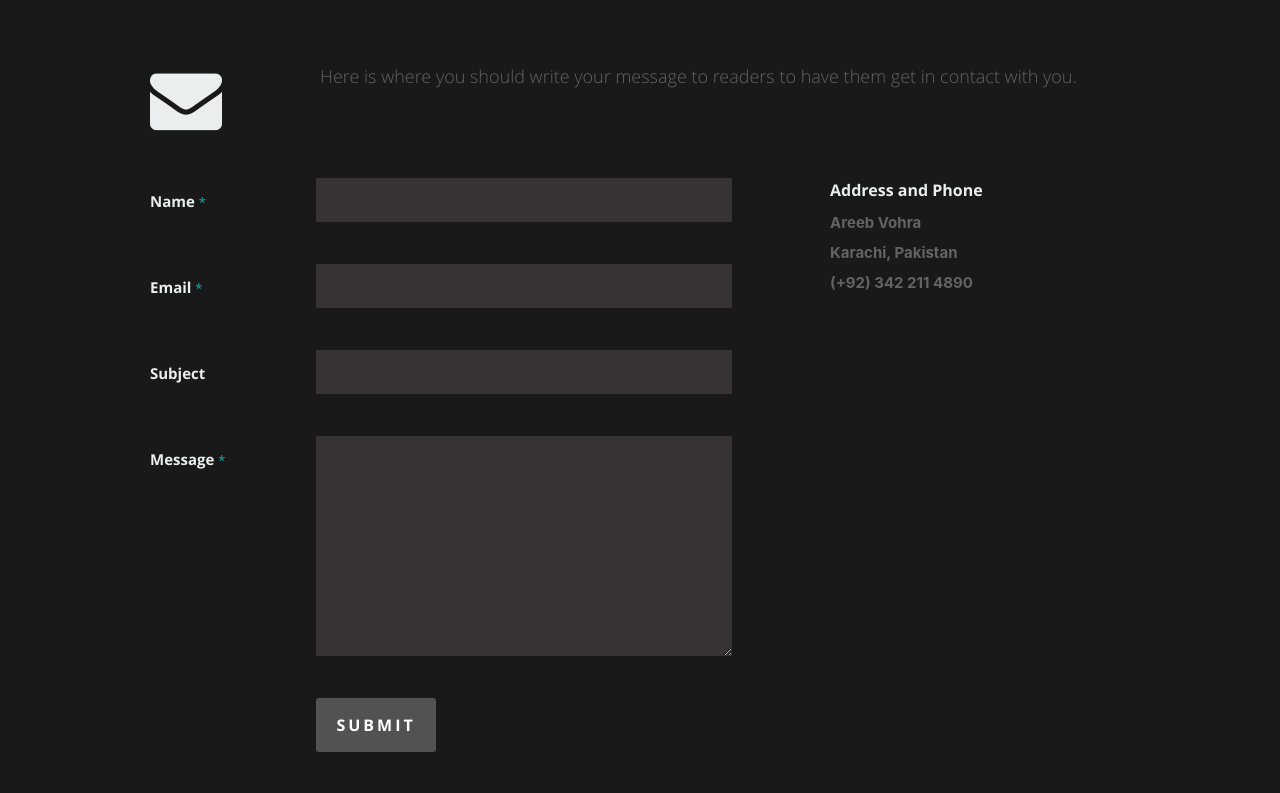
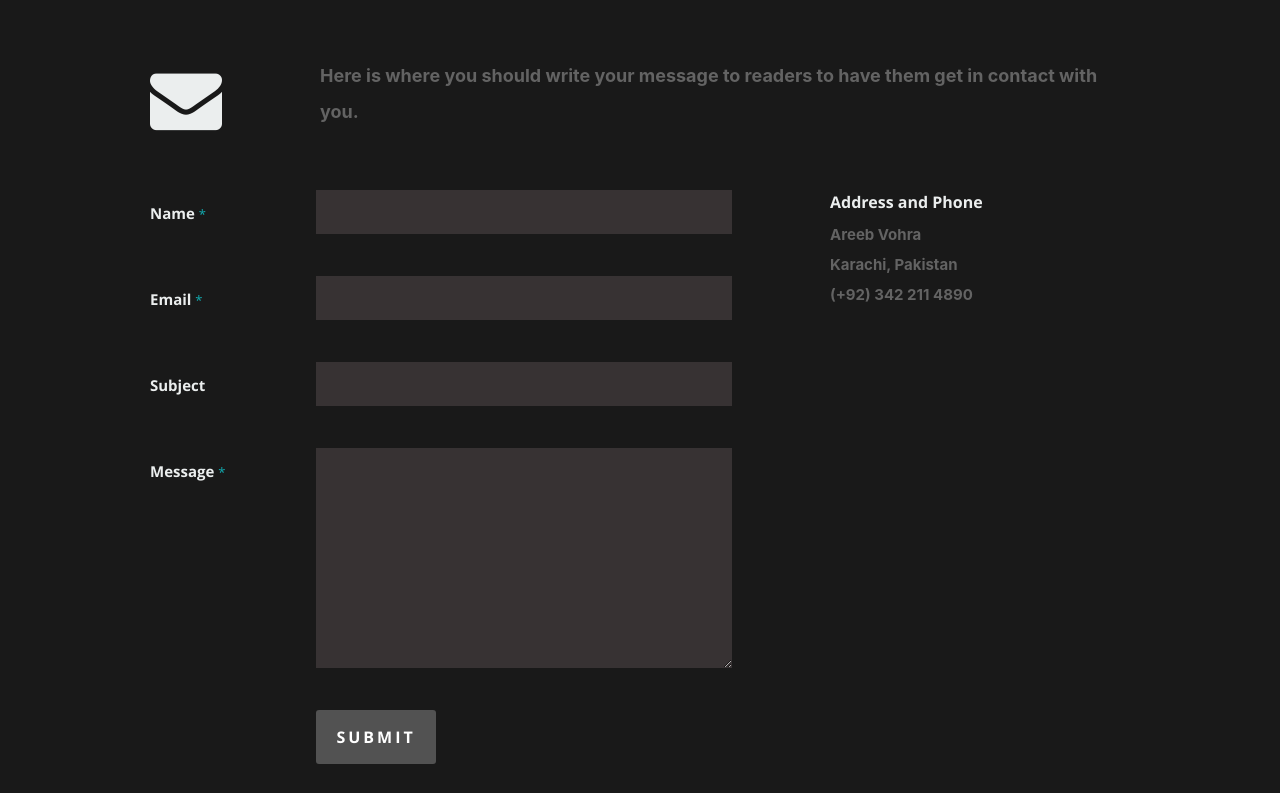
Before and after one commit to areebvohra/areebvohra.github.io, a plain HTML site: page index.html in a window 1280 px wide. Shown: the part 3369-4162 px from the top of the page. Drawn offline with nearby package versions, Linux system fonts and the light colour scheme.

Commit message:
styles changed

```diff
--- a/css/layout.css
+++ b/css/layout.css
@@ -1019,6 +1019,8 @@ call-to-action .button {
 #contact p.lead {
    font: 18px/36px 'opensans-light', sans-serif;
    padding-right: 3%;
+   font-weight: bolder;
+   font-family: -apple-system, BlinkMacSystemFont, Segoe UI, Roboto, Oxygen, Ubuntu, Cantarell, Fira Sans, Droid Sans, Helvetica Neue, sans-serif;
 }
 
 #contact .header-col {
```
